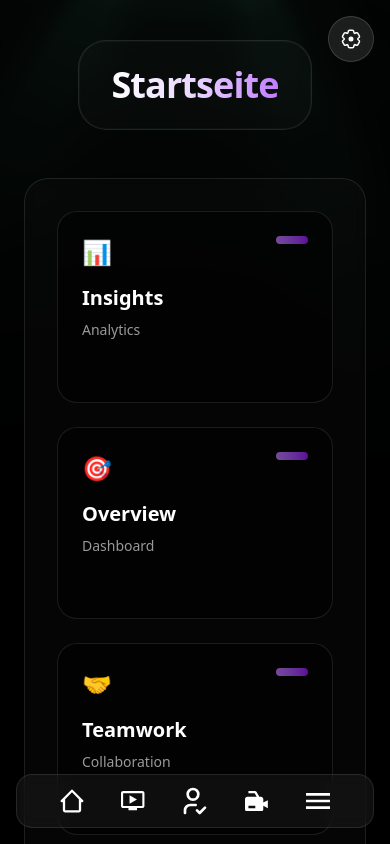
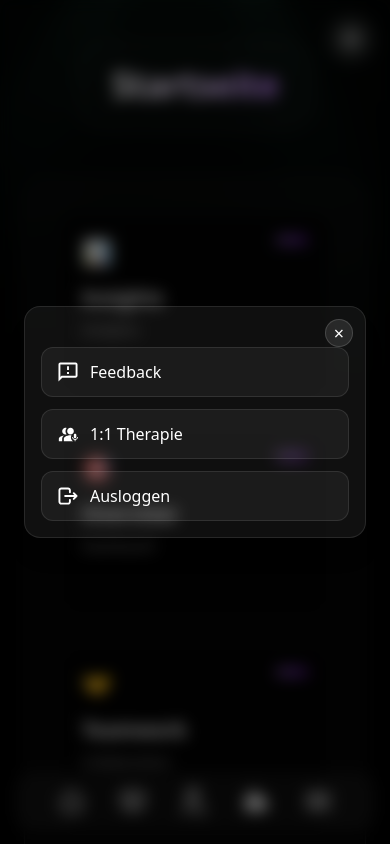
Before and after one commit to lightofhope-foundation/online-platform, a Next.js app: page / in a window 390 px wide. Both pictures are taken after a click on the button 318 px from the left and 801 px from the top of the page. Shown: the top 844 px of the page. Built offline with nearby package versions, Linux system fonts and the light colour scheme.

Commit message:
feat(mobile): hamburger opens glass popup with Feedback / 1:1 Therapie / Ausloggen; fade in/out 300ms; close on X or backdrop

```diff
--- a/src/components/MobileNav.tsx
+++ b/src/components/MobileNav.tsx
@@ -1,10 +1,23 @@
 "use client";
 
-import React from "react";
-import { HomeIcon, VideosIcon, SelbstcheckIcon, RecordingsIcon, HamburgerIcon } from "./icons/Icons";
+import React, { useState } from "react";
+import {
+  HomeIcon,
+  VideosIcon,
+  SelbstcheckIcon,
+  RecordingsIcon,
+  HamburgerIcon,
+  FeedbackIcon,
+  TherapyIcon,
+  LogoutIcon,
+} from "./icons/Icons";
 
 export const MobileNav: React.FC = () => {
+  const [menuOpen, setMenuOpen] = useState(false);
+
   return (
+    <>
+      {/* Bottom icon-only navbar */}
       <nav className="fixed bottom-0 left-0 right-0 z-20 mx-auto max-w-3xl md:hidden">
         <div className="mx-4 mb-4 rounded-2xl bg-white/5 backdrop-blur border border-white/10">
           <ul className="grid grid-cols-5 items-center justify-between px-6 py-3 text-white">
@@ -21,10 +34,68 @@ export const MobileNav: React.FC = () => {
               <a href="#" aria-label="Aufnahmen"><RecordingsIcon size={24} /></a>
             </li>
             <li className="flex items-center justify-center">
-            <button aria-label="Menü"><HamburgerIcon size={24} /></button>
+              <button aria-label="Menü" onClick={() => setMenuOpen(true)}>
+                <HamburgerIcon size={24} />
+              </button>
             </li>
           </ul>
         </div>
       </nav>
+
+      {/* Popup menu */}
+      <div
+        className={`fixed inset-0 z-30 flex items-center justify-center md:hidden transition-opacity duration-300 ${
+          menuOpen ? "opacity-100" : "opacity-0 pointer-events-none"
+        }`}
+      >
+        {/* Backdrop */}
+        <div
+          className="absolute inset-0 bg-black/50 backdrop-blur-sm"
+          onClick={() => setMenuOpen(false)}
+        />
+        {/* Panel */}
+        <div className="relative mx-6 w-full max-w-sm rounded-2xl border border-white/10 bg-white/[0.06] p-4 text-white shadow-xl">
+          <button
+            aria-label="Schließen"
+            className="absolute right-3 top-3 rounded-full border border-white/15 bg-white/10 px-2 py-1 text-lg leading-none"
+            onClick={() => setMenuOpen(false)}
+          >
+            ×
+          </button>
+          <ul className="mt-6 space-y-3">
+            <li>
+              <a
+                href="#"
+                className="flex items-center gap-3 rounded-xl border border-white/10 bg-white/5 px-4 py-3"
+                onClick={() => setMenuOpen(false)}
+              >
+                <FeedbackIcon size={20} />
+                <span>Feedback</span>
+              </a>
+            </li>
+            <li>
+              <a
+                href="#"
+                className="flex items-center gap-3 rounded-xl border border-white/10 bg-white/5 px-4 py-3"
+                onClick={() => setMenuOpen(false)}
+              >
+                <TherapyIcon size={20} />
+                <span>1:1 Therapie</span>
+              </a>
+            </li>
+            <li>
+              <a
+                href="#"
+                className="flex items-center gap-3 rounded-xl border border-white/10 bg-white/5 px-4 py-3"
+                onClick={() => setMenuOpen(false)}
+              >
+                <LogoutIcon size={20} />
+                <span>Ausloggen</span>
+              </a>
+            </li>
+          </ul>
+        </div>
+      </div>
+    </>
   );
 };
```
Lines whose indentation alone changed are shown as unchanged.
